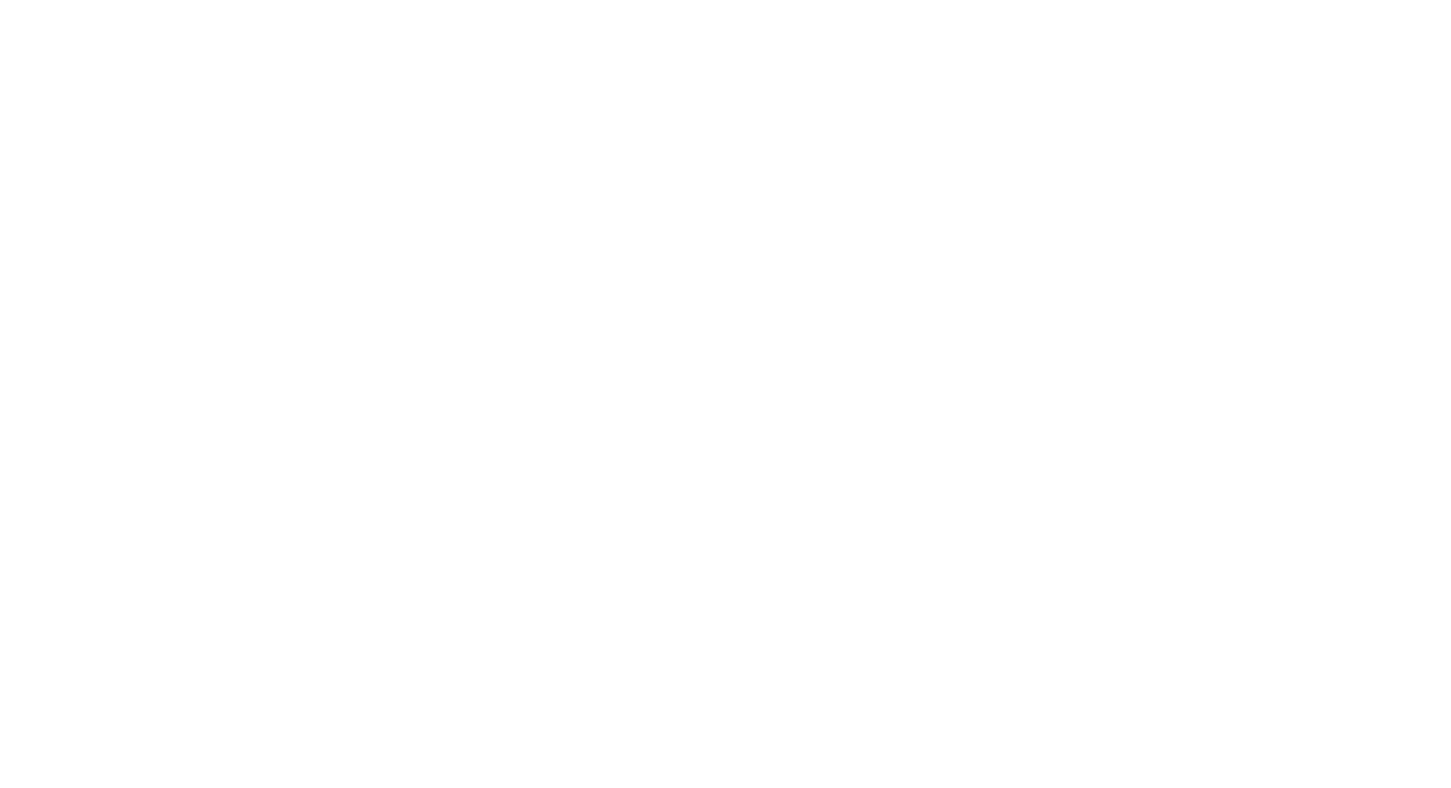
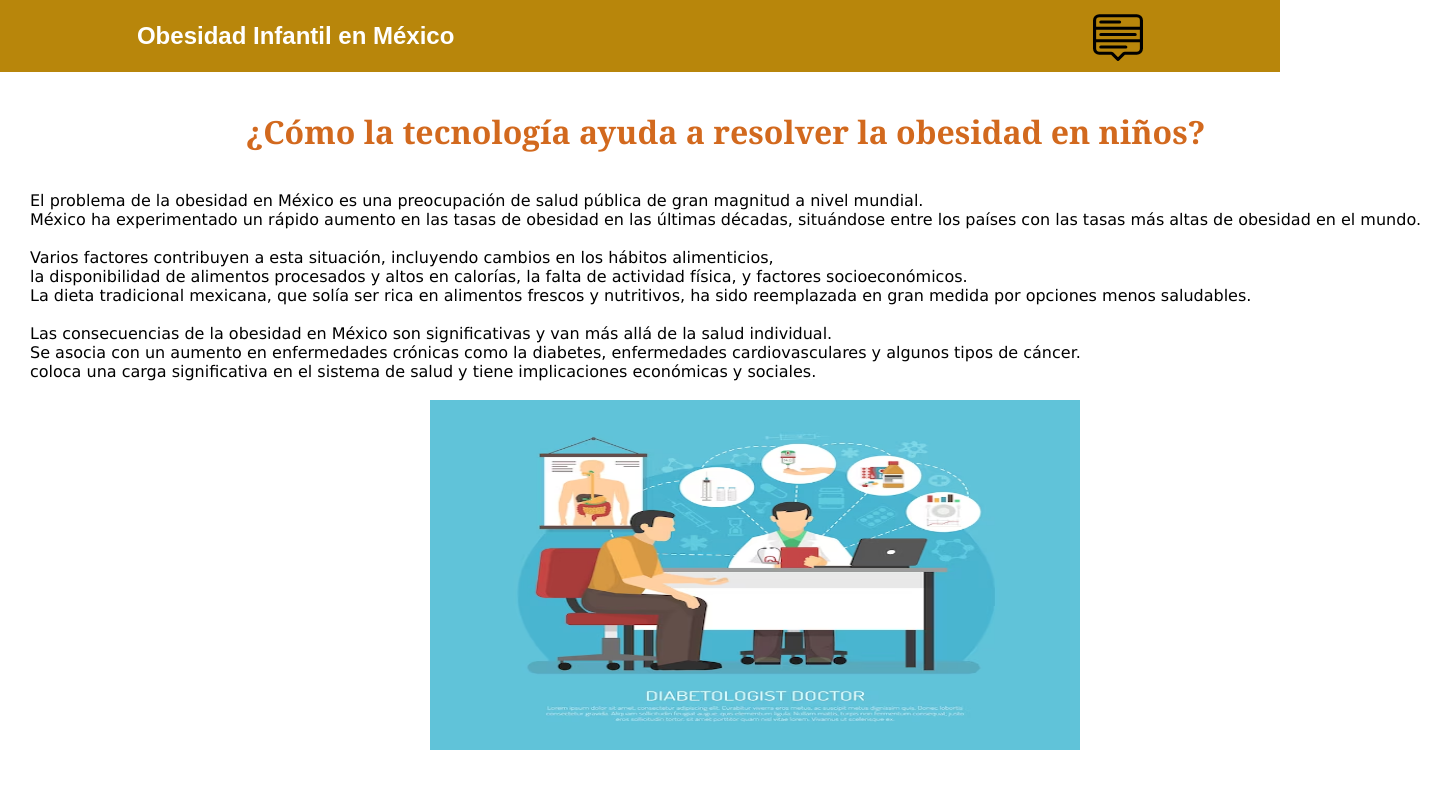
Before and after one commit to camila448859/PAIF, a plain HTML site: page pags/tecsol.html in a window 1280 px wide. Shown: the whole page, 1451 px wide, since content can reach past the window. Drawn offline with Linux system fonts and the light colour scheme.

Commit message:
tecnologia solucion

```diff
--- a/pags/tecsol.html
+++ b/pags/tecsol.html
@@ -3,9 +3,46 @@
 <head>
     <meta charset="UTF-8">
     <meta name="viewport" content="width=device-width, initial-scale=1.0">
+    <link rel="stylesheet" href="../style.css">
     <title>¿Cómo la tecnología ayuda a resolver el problema?</title>
 </head>
 <body>
+    <nav>
+        <div class="container">
+            <h2>Obesidad Infantil en México</h2>
 
+            <div class="menu">
+                <img src="../img/menu-up.svg" width="50px" height="50px">
+                <ul class="indice">
+                    <li><a href="./problema.html">Problema</a></li>
+                    <li><a href="./tecprob.html">¿Cómo la tecnología fomenta este el problema?</a></li>
+                    <li><a href="../index.html">Inicio</a></li>
+                    <li><a href="./estudio.html">Estudio estadistico</a></li>
+                    <li><a href="./conclusiones.html">Conclusiones</a></li>
+                </ul>
+            </div>
+        </div>
+    </nav>
+    <main>
+        <div class="conteiner">
+            <div class="problem">
+                <h1>¿Cómo la tecnología ayuda a resolver la obesidad en niños?</h1>
+                <br>
+                <br>
+                <p>El problema de la obesidad en México es una preocupación de salud pública de gran magnitud a nivel mundial.</p>
+                <p>México ha experimentado un rápido aumento en las tasas de obesidad en las últimas décadas, situándose entre los países con las tasas más altas de obesidad en el mundo.</p>
+                <br>
+                <p>Varios factores contribuyen a esta situación, incluyendo cambios en los hábitos alimenticios,</p>
+                <p>la disponibilidad de alimentos procesados y altos en calorías, la falta de actividad física, y factores socioeconómicos.</p>
+                <p>La dieta tradicional mexicana, que solía ser rica en alimentos frescos y nutritivos, ha sido reemplazada en gran medida por opciones menos saludables.</p>
+                <br>
+                <p>Las consecuencias de la obesidad en México son significativas y van más allá de la salud individual.</p>
+                <p>Se asocia con un aumento en enfermedades crónicas como la diabetes, enfermedades cardiovasculares y algunos tipos de cáncer.</p>
+                <p>coloca una carga significativa en el sistema de salud y tiene implicaciones económicas y sociales.</p>
+                <br>
+                <img src="../img/tecsolu.avif" width="650px" height="350px">
+            </div>
+        </div>
+    </main>
 </body>
 </html>
```
Also changed, not shown: img/tecsolu.avif (added).
